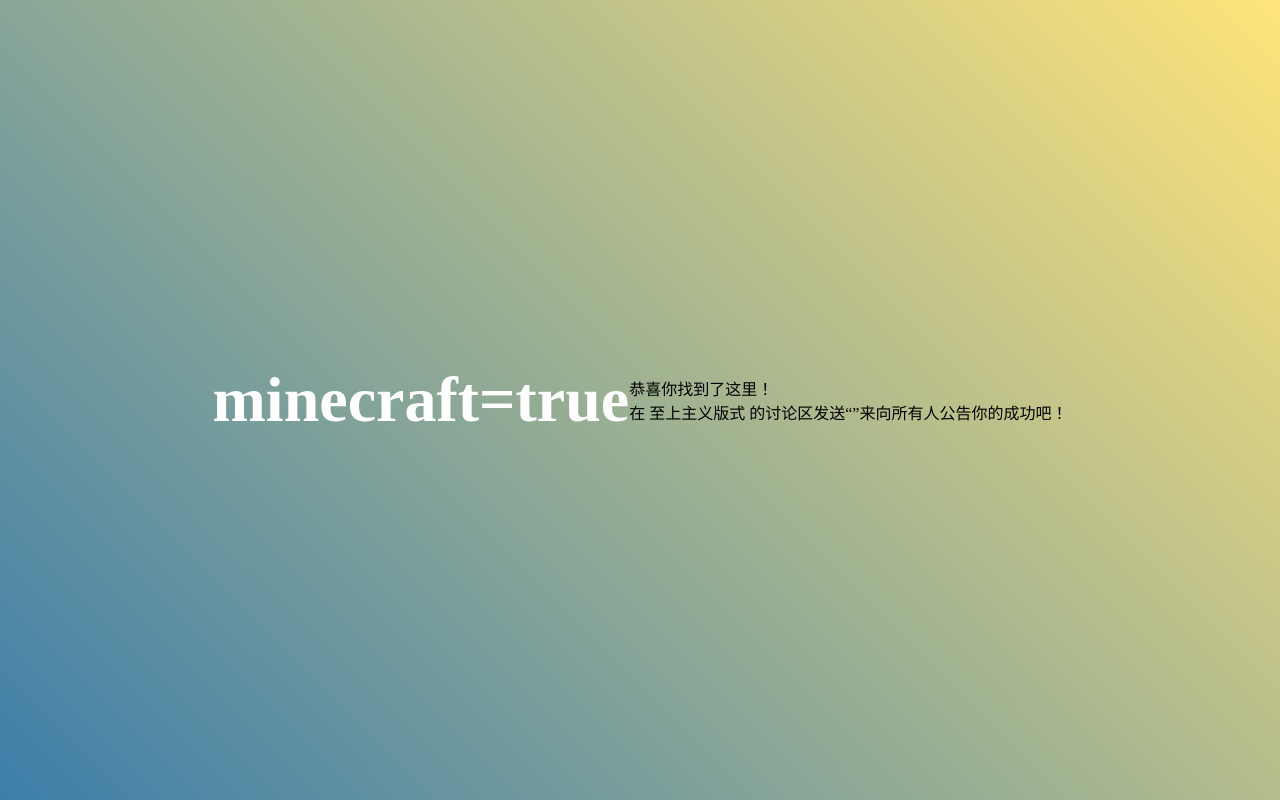
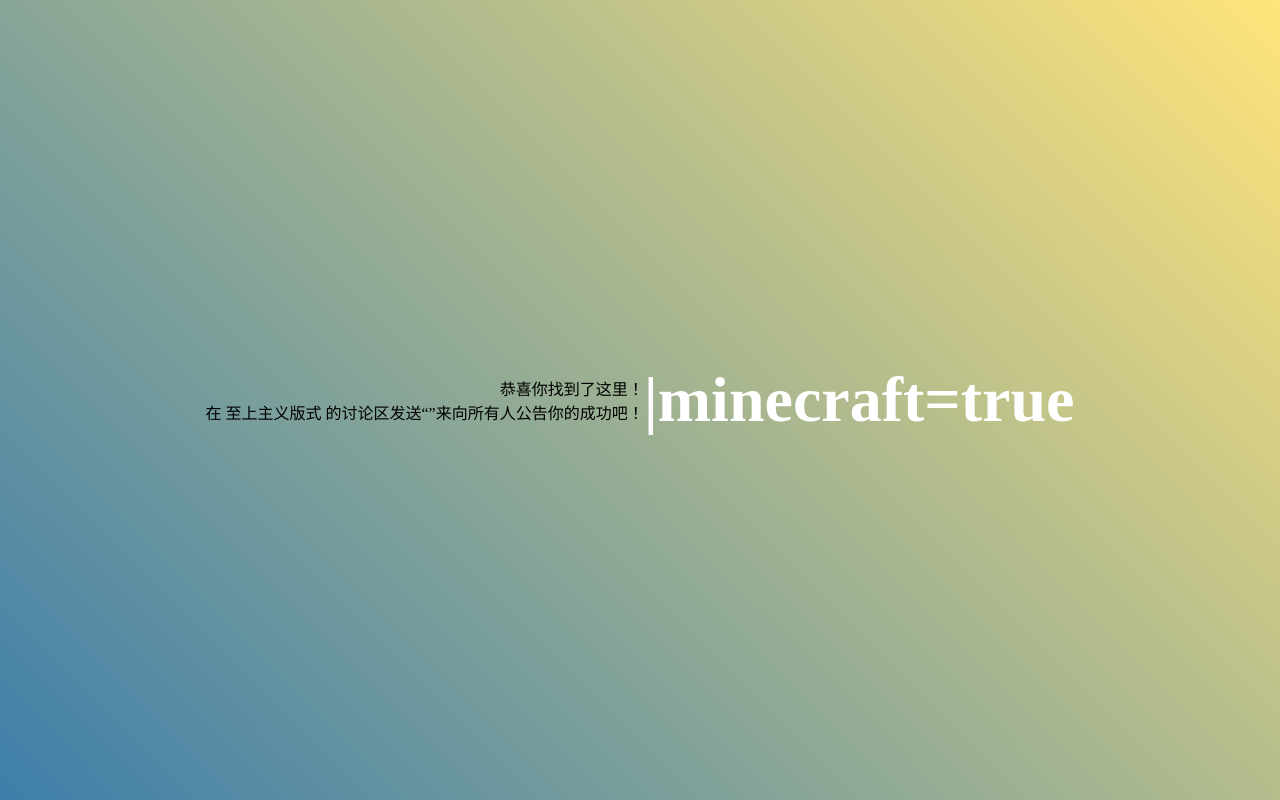
Before and after one commit to LemonCat233/MyHtml, a plain HTML site: page index.html in a window 1280 px wide. Drawn offline with Linux system fonts and the light colour scheme.

Commit message:
Update index.html

```diff
--- a/index.html
+++ b/index.html
@@ -41,11 +41,11 @@
 
 <body>
     <div class="world-helloer">
-        <h1>minecraft=true</h1>
-        <p>
+        <p style="text-align: right;">
             恭喜你找到了这里！<br>
             在 至上主义版式 的讨论区发送“”来向所有人公告你的成功吧！
         </p>
+        <h1>|minecraft=true</h1>
     </div>
 </body>
 </html>
```
